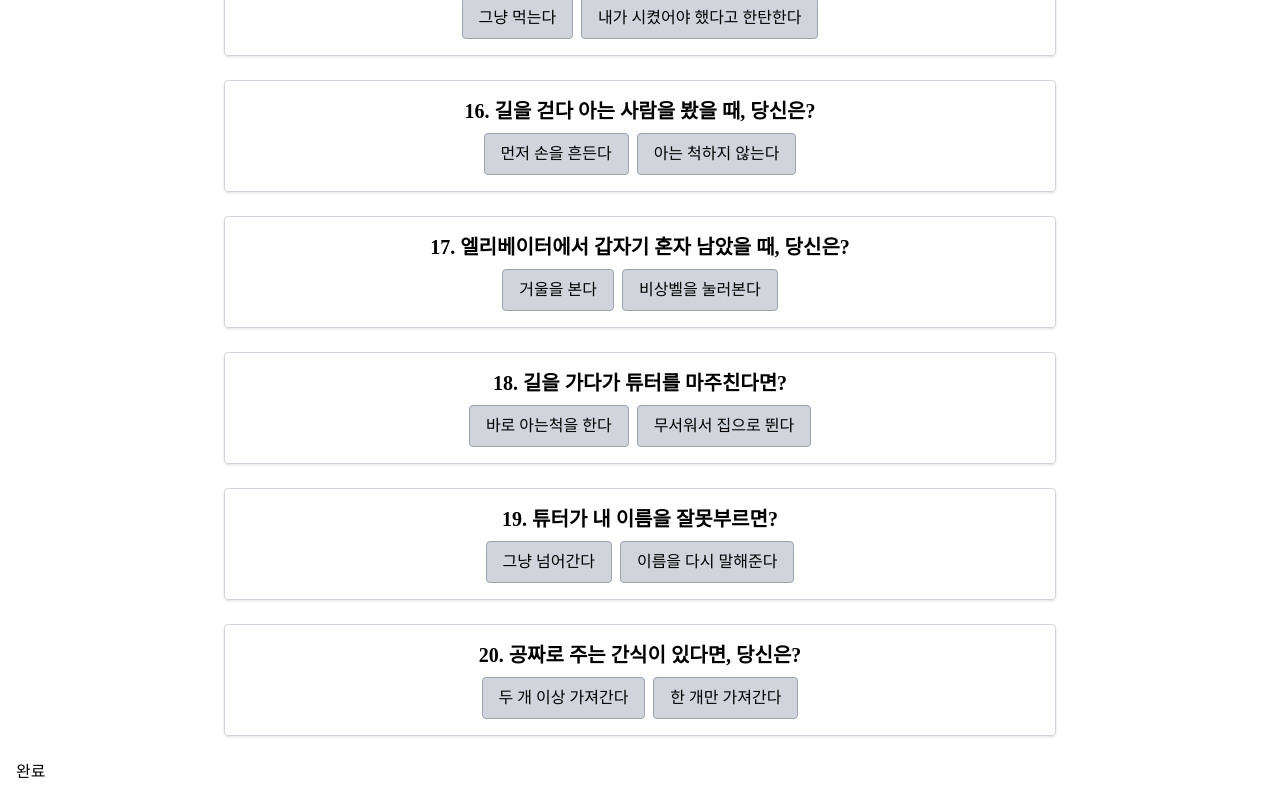
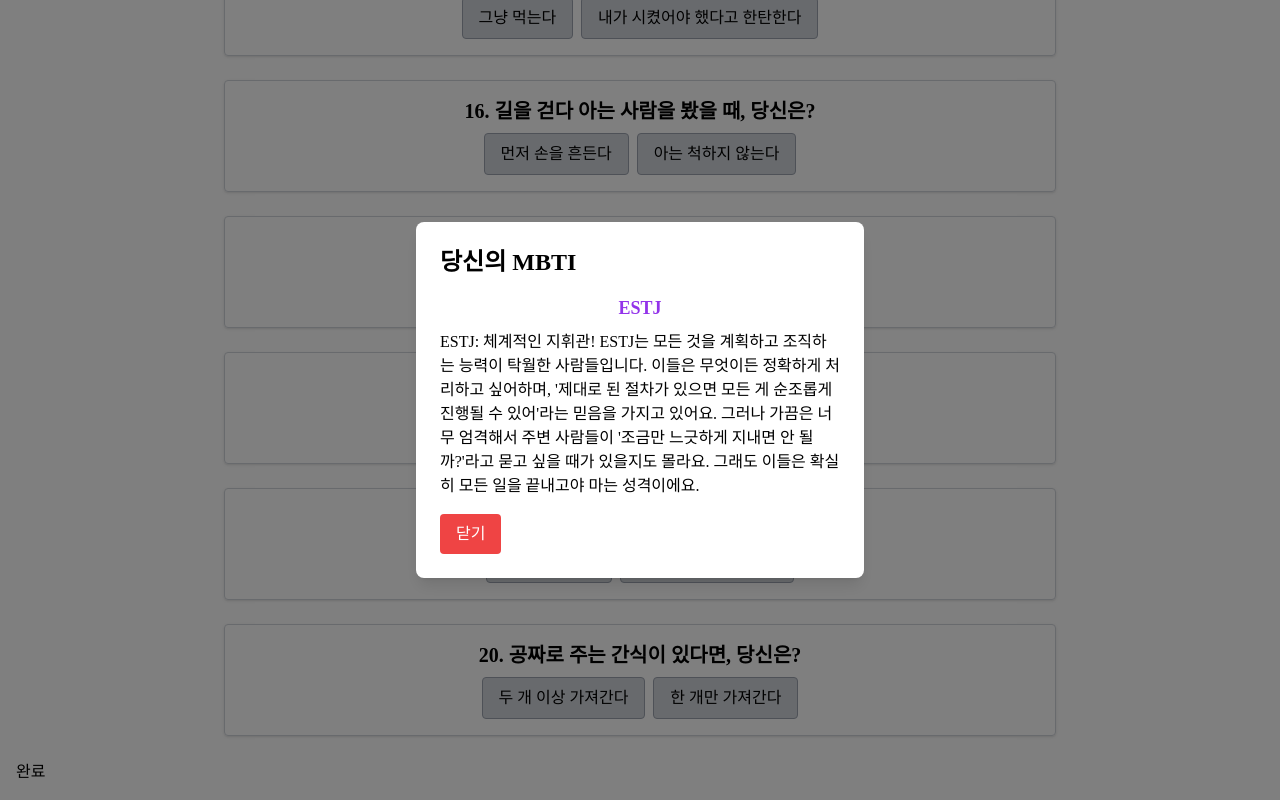
Before and after one commit to bonseung-dev/nbc-mbti-test, a React (Vite) app: page /testform in a window 1280 px wide. Both pictures are taken after a click on the button "완료". Shown: the part 2058-2858 px from the top of the page. Built offline with nearby package versions, Linux system fonts and the light colour scheme; a web font is replaced by a local one.

Commit message:
✨ Feat: 테스트 결과 모달 출력 기능

```diff
--- a/package.json
+++ b/package.json
@@ -13,7 +13,8 @@
     "axios": "^1.7.9",
     "react": "^19.0.0",
     "react-dom": "^19.0.0",
-    "react-router-dom": "^7.2.0"
+    "react-router-dom": "^7.2.0",
+    "react-toastify": "^11.0.3"
   },
   "devDependencies": {
     "@eslint/js": "^9.19.0",
--- a/src/api/auth.js
+++ b/src/api/auth.js
@@ -19,12 +19,16 @@
   return response.data;
 };
 // 프로필 변경
-export const authPatchProfileChange = async (token) => {
-  const response = await axios.patch(`${API_URL}/profile`, {
-    headers: {
-      Authorization: `Bearer ${token}`,
-      "Content-Type": "multipart/form-data",
-    },
-  });
+export const authPatchProfileChange = async (token, newNickname) => {
+  const response = await axios.patch(
+    `${API_URL}/profile`,
+    { nickname: newNickname },
+    {
+      headers: {
+        Authorization: `Bearer ${token}`,
+        "Content-Type": "application/json",
+      },
+    }
+  );
   return response.data;
 };
--- a/src/context/AuthContext.jsx
+++ b/src/context/AuthContext.jsx
@@ -2,9 +2,10 @@
 // Token을 localStorage에 저장하고 전역으로 관리
 export const AuthContext = createContext();
 // Token context 생성
-const token = localStorage.getItem("accessToken");
+// const token = localStorage.getItem("accessToken");
 
 export const AuthProvider = ({ children }) => {
+  const [token] = useState(localStorage.getItem("accessToken") || "");
   const [isAuthenticated, setIsAuthenticated] = useState(!!token);
 
   const login = (token) => {
--- a/src/pages/Profile.jsx
+++ b/src/pages/Profile.jsx
@@ -1,7 +1,7 @@
 import React, { useContext, useEffect, useState } from "react";
 import { AuthContext } from "../context/AuthContext";
 import { useNavigate } from "react-router-dom";
-import { authGetUserProfile } from "../api/auth";
+import { authGetUserProfile, authPatchProfileChange } from "../api/auth";
 
 const Profile = () => {
   const [userInfo, setUserInfo] = useState();
@@ -21,12 +21,27 @@
         const data = await authGetUserProfile(token);
         setUserInfo(data);
       } catch (error) {
-        console.error("❌ 프로필 정보를 가져오는 중 오류 발생:", error);
+        console.error("프로필 정보를 가져오는 중 오류 발생:", error);
       }
     };
 
     fetchUserInfo();
   }, [isAuthenticated, token, navigate]);
+
+  const handleNicknameChange = async (e) => {
+    e.preventDefault();
+    const formData = new FormData();
+    if (newNickname) formData.append("nickname", newNickname);
+    try {
+      const updatedProfile = await authPatchProfileChange(token, newNickname);
+      setUserInfo(updatedProfile);
+      alert("닉네임이 변경되었습니다. 메인 페이지로 이동합니다");
+      navigate("/");
+    } catch (error) {
+      console.log("닉네임 변경 오류 발생 : ", error);
+      alert("닉네임 변경 실패");
+    }
+  };
   return (
     <div>
       <h1>My page</h1>
@@ -38,14 +53,14 @@
       ) : (
         <p>로딩중...</p>
       )}
-      <form>
+      <form onSubmit={handleNicknameChange}>
         <input
           type="text"
           value={newNickname}
           onChange={(e) => setNewNickname(e.target.value)}
-          placeholder={newNickname}
+          placeholder={userInfo?.nickname}
         />
-        <button>변경하기</button>
+        <button type="submit">변경하기</button>
       </form>
     </div>
   );
--- a/src/pages/TestForm.jsx
+++ b/src/pages/TestForm.jsx
@@ -1,14 +1,28 @@
 import React, { useState } from "react";
-import { questions } from "../data/questions"; // 경로는 실제 위치에 맞게 수정
+import { questions } from "../data/questions";
+import { mbtiDescriptions, calculateMBTI } from "../utils/mbtiCalculator";
 
 const TestForm = () => {
-  // 각 질문별로 선택된 옵션을 저장하는 상태 (키는 question의 id)
   const [selectedOptions, setSelectedOptions] = useState({});
+  const [modalOpen, setModalOpen] = useState(false);
+  const [mbtiResult, setMbtiResult] = useState(null);
 
   const handleOptionChange = (questionId, option) => {
     setSelectedOptions({ ...selectedOptions, [questionId]: option });
   };
 
+  const handleShowMbti = (e) => {
+    e.preventDefault();
+
+    const answers = questions.map((q) => ({
+      type: q.type,
+      answer: selectedOptions[q.id],
+    }));
+
+    const result = calculateMBTI(answers);
+    setMbtiResult(result);
+    setModalOpen(true);
+  };
   return (
     <div className="p-4">
       {questions.map((q) => (
@@ -41,7 +55,25 @@
           </div>
         </div>
       ))}
-      <button>완료</button>
+      <button onClick={handleShowMbti}>완료</button>
+      {/*결과 출력 modal*/}
+      {modalOpen && (
+        <div className="fixed inset-0 flex items-center justify-center bg-black bg-opacity-50">
+          <div className="bg-white p-6 rounded-lg shadow-lg max-w-md">
+            <h2 className="text-2xl font-bold mb-4">당신의 MBTI</h2>
+            <p className="text-lg font-semibold text-center text-purple-600">
+              {mbtiResult}
+            </p>
+            <p className="mt-2">{mbtiDescriptions[mbtiResult]}</p>
+            <button
+              onClick={() => setModalOpen(false)}
+              className="mt-4 px-4 py-2 bg-red-500 text-white rounded hover:bg-red-600"
+            >
+              닫기
+            </button>
+          </div>
+        </div>
+      )}
     </div>
   );
 };
--- a/src/utils/mbtiCalculator.js
+++ b/src/utils/mbtiCalculator.js
@@ -34,7 +34,7 @@
   ENTP: "ENTP: 지적 도전을 즐기는 영리하고 호기심이 많은 사색가! ENTP은 두뇌 회전이 빠르고 대담한 성격으로 현재 상황에 이의를 제기하는 데 거리낌이 없는 사람들입니다. 이들은 어떤 의견이나 사람에 반대하는 일을 두려워하지 않으며, 논란이 될 만한 주제에 대해 격렬하게 논쟁하는 일을 즐기고 있어요. 그렇다고 반론을 제기하는 데만 관심이 있거나 악의를 지닌 것은 아니랍니다. ENTP는 사실 지식이 풍부하고 호기심이 넘치며 활기찬 유머 감각으로 다른 사람들을 즐겁게 할 수 있는 성격이랍니다.",
 };
 
-const calculateMBTI = (answers) => {
+export const calculateMBTI = (answers) => {
   // 각 MBTI 유형에 대한 점수 초기화
   const scores = { E: 0, I: 0, S: 0, N: 0, T: 0, F: 0, J: 0, P: 0 };
 
```
Also changed, not shown: 1 other file (tests, documents, lock files or other folders).
